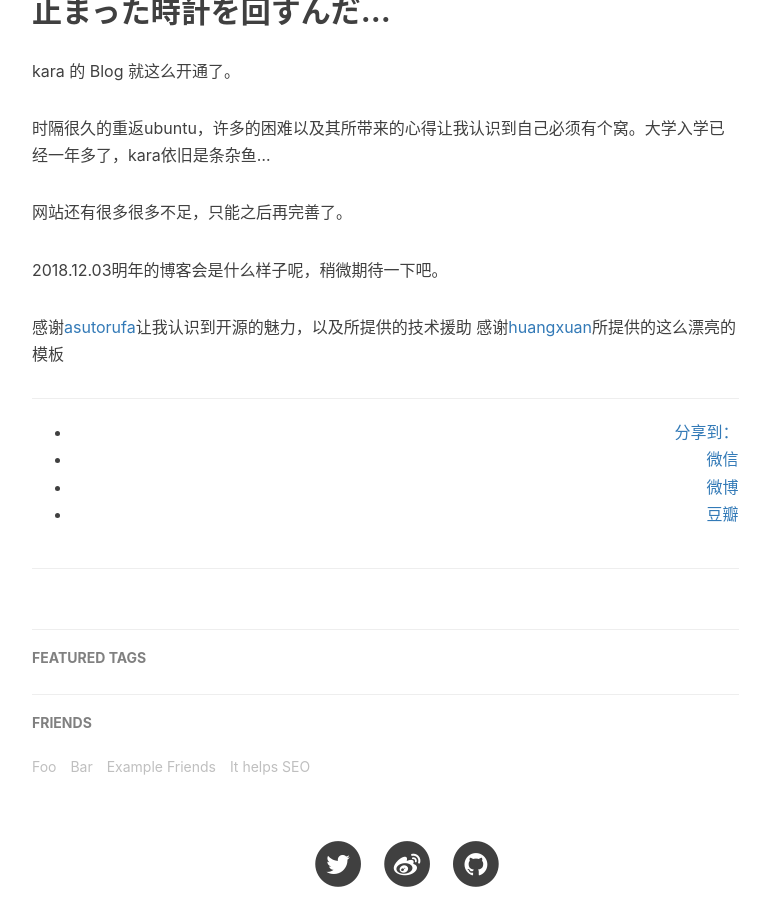
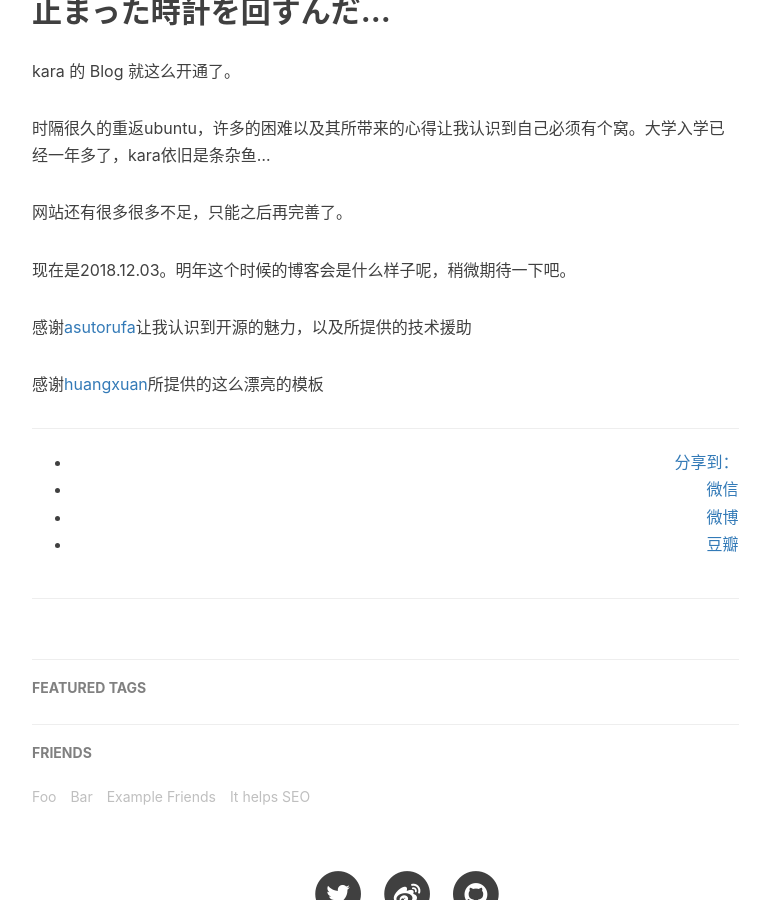
Before and after one commit to kara07/kara07.github.io, a Jekyll site: the page built from _posts/2018-12-03-hello.markdown, in a window 1280 px wide and 900 px high, scrolled down 704 px. Shown: the whole window, without its empty margins (233-1002 px from the left). Built offline with Jekyll 4.4.1, drawn with Linux system fonts in a browser that asks for light colours; nearby versions of some CDN libraries; comment, search, counter and statistics services are not loaded.

Commit message:
2018.12.03

```diff
--- a/_posts/2018-12-03-hello.markdown
+++ b/_posts/2018-12-03-hello.markdown
@@ -20,7 +20,8 @@ kara 的 Blog 就这么开通了。
 
 网站还有很多很多不足，只能之后再完善了。
 
-2018.12.03明年的博客会是什么样子呢，稍微期待一下吧。
+现在是2018.12.03。明年这个时候的博客会是什么样子呢，稍微期待一下吧。
 
 感谢[asutorufa](https://asutorufa.github.io/)让我认识到开源的魅力，以及所提供的技术援助
+
 感谢[huangxuan](http://huangxuan.me)所提供的这么漂亮的模板
```
